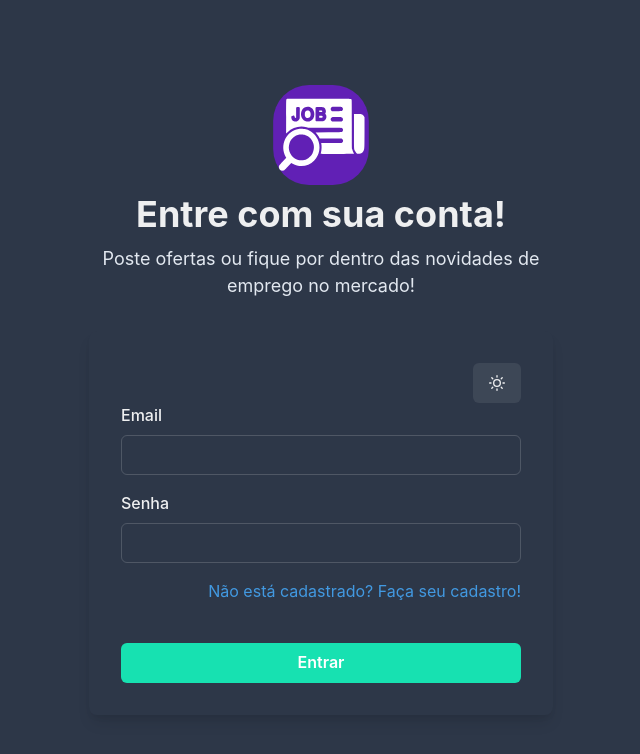
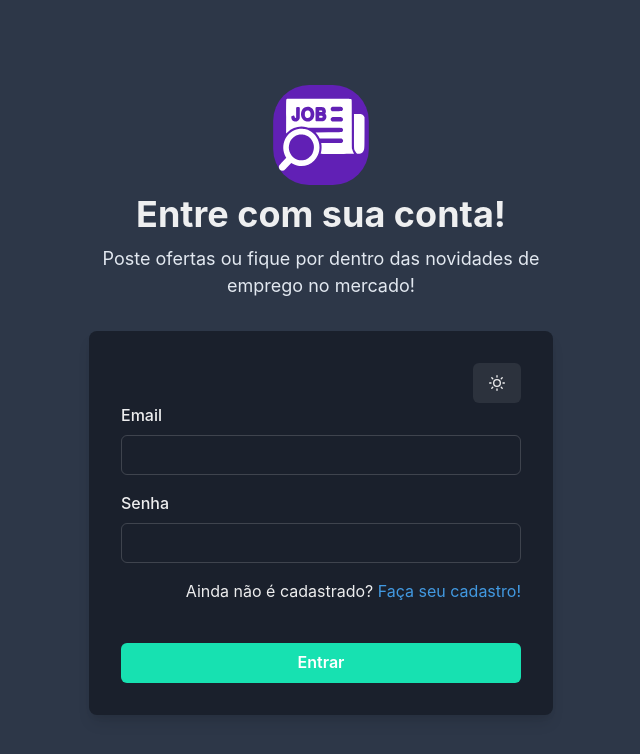
Before and after one commit to samuelfsd/instajobs-front, a React (Vite) app: page / in a window 1280 px wide. Shown: the top 754 px of the page, without its empty margins (319-959 px from the left). Built offline with nearby package versions, Linux system fonts and the light colour scheme.

Commit message:
style: Correção da cor de background para a home page e register page,  direction row pra pagina de register.

```diff
--- a/src/pages/Login/index.tsx
+++ b/src/pages/Login/index.tsx
@@ -16,6 +16,7 @@ export function LoginPage() {
   const { signIn } = useAuth();
 
   const colorBackground = useColorModeValue('gray.100', 'gray.700');
+  const colorBackgroundLogin = useColorModeValue('gray.50', 'gray.800');
   const colorText = useColorModeValue('gray.500', 'gray.200');
 
   const handleLogin: SubmitHandler<IForm> = async (data: IForm) => {
@@ -29,7 +30,7 @@ export function LoginPage() {
 
   return (
     <Flex minH={'100vh'} align={'center'} justify={'center'} bg={colorBackground}>
-      <Stack spacing={8} mx={'auto'} maxW={'lg'} py={12} px={6}>
+      <Stack spacing={8} mx={'auto'} maxW={'lg'} py={2} px={6}>
         <Stack align={'center'}>
           <Box>
             <Image boxSize='100px' src={logo} alt='Logo InstaJobs' />
@@ -39,7 +40,7 @@ export function LoginPage() {
             Poste ofertas ou fique por dentro das novidades de emprego no mercado!
           </Text>
         </Stack>
-        <Box rounded={'lg'} bg={colorBackground} boxShadow={'lg'} p={8}>
+        <Box rounded={'lg'} bg={colorBackgroundLogin} boxShadow={'lg'} p={8}>
           <Stack align='flex-end' spacing={5}>
             <Box>
               <ToggleColorMode />
@@ -57,9 +58,11 @@ export function LoginPage() {
               </FormControl>
               <Stack spacing={10}>
                 <Stack direction={{ base: 'column', sm: 'row' }} justify='flex-end'>
-                  <Link href='/register' color={'blue.400'} textDecoration='none'>
-                    Não está cadastrado? Faça seu cadastro!
-                  </Link>
+                  <Text>Ainda não é cadastrado?{' '}
+                    <Link href='/register' color={'blue.400'} textDecoration='none'>
+                      Faça seu cadastro!
+                    </Link>
+                  </Text>
                 </Stack>
                 <Button
                   type='submit'
--- a/src/pages/Register/index.tsx
+++ b/src/pages/Register/index.tsx
@@ -1,4 +1,5 @@
 import {
+  Image,
   Flex,
   Box,
   FormControl,
@@ -12,8 +13,10 @@ import {
   Text,
   Link,
   useColorModeValue,
+  useTheme,
 } from '@chakra-ui/react';
 
+import logo from '~/assets/logo.svg';
 import { useForm, SubmitHandler } from 'react-hook-form';
 
 import { useState } from 'react';
@@ -28,7 +31,8 @@ interface IFormValues {
 }
 
 export function RegisterPage() {
-  const colorBackground = useColorModeValue('gray.50', 'gray.700');
+  const colorBackground = useColorModeValue('gray.100', 'gray.700');
+  const colorBackgroundRegister = useColorModeValue('gray.50', 'gray.800');
   const colorText = useColorModeValue('gray.500', 'gray.200');
 
   const { register, handleSubmit } = useForm<IFormValues>();
@@ -51,18 +55,24 @@ export function RegisterPage() {
     console.log(response.data);
   };
 
+  const theme = useTheme();
   return (
     <Flex minH={'100vh'} align={'center'} justify={'center'} bg={colorBackground}>
-      <Stack spacing={8} mx={'auto'} width={'550px'} py={12} px={6}>
-        <Stack align={'center'}>
-          <Heading fontSize={'4xl'} textAlign={'center'}>
-            Crie sua conta!
+      <Stack spacing={8} mx={'auto'} width={'1000px'} py={2} px={6} direction='row' align={'center'}>
+        <Stack align={'center'} width={'800px'}>
+          <Box>
+            <Image boxSize='150px' src={logo} alt='Logo InstaJobs' />
+          </Box>
+
+          <Heading fontSize={'4xl'} textAlign={'center'} >
+            <Text fontSize='4xl' ml='1rem' fontWeight='700' color={theme.colors.purple_500} >InstaJobs</Text>
+            Crie a sua conta!
           </Heading>
           <Text fontSize={'lg'} color={colorText}>
-            aproveite as melhores ofertas!!!
+            e aproveite as melhores ofertas!!!
           </Text>
         </Stack>
-        <Box rounded={'lg'} bg={colorBackground} boxShadow={'lg'} p={8}>
+        <Box rounded={'lg'} bg={colorBackgroundRegister} boxShadow={'lg'} p={8} width={'650px'}>
           <Stack align='flex-end' spacing={5}>
             <Box>
               <ToggleColorMode />
@@ -124,7 +134,7 @@ export function RegisterPage() {
               <Stack pt={6}>
                 <Text align={'center'}>
                   Já é um usuário?{' '}
-                  <Link href='/login' color={'blue.400'}>
+                  <Link href='/' color={'blue.400'}>
                     Login
                   </Link>
                 </Text>
```
